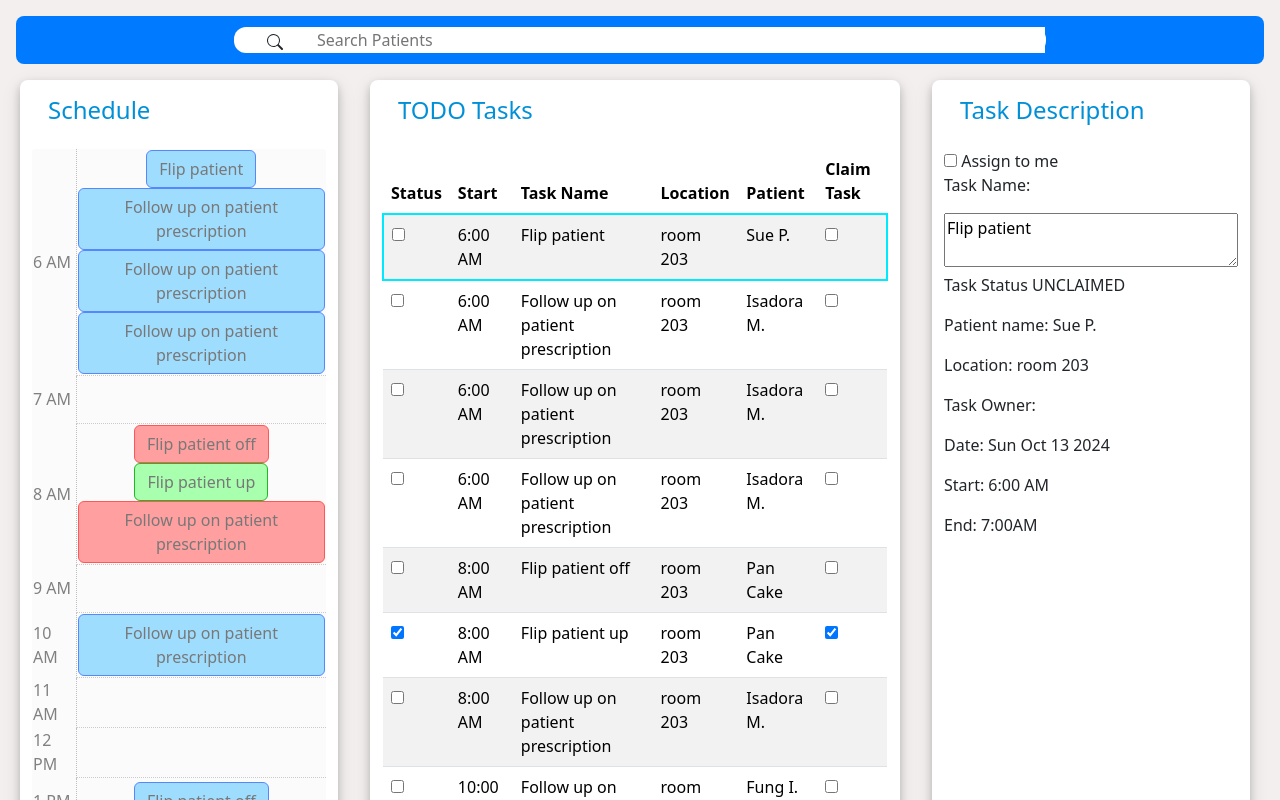
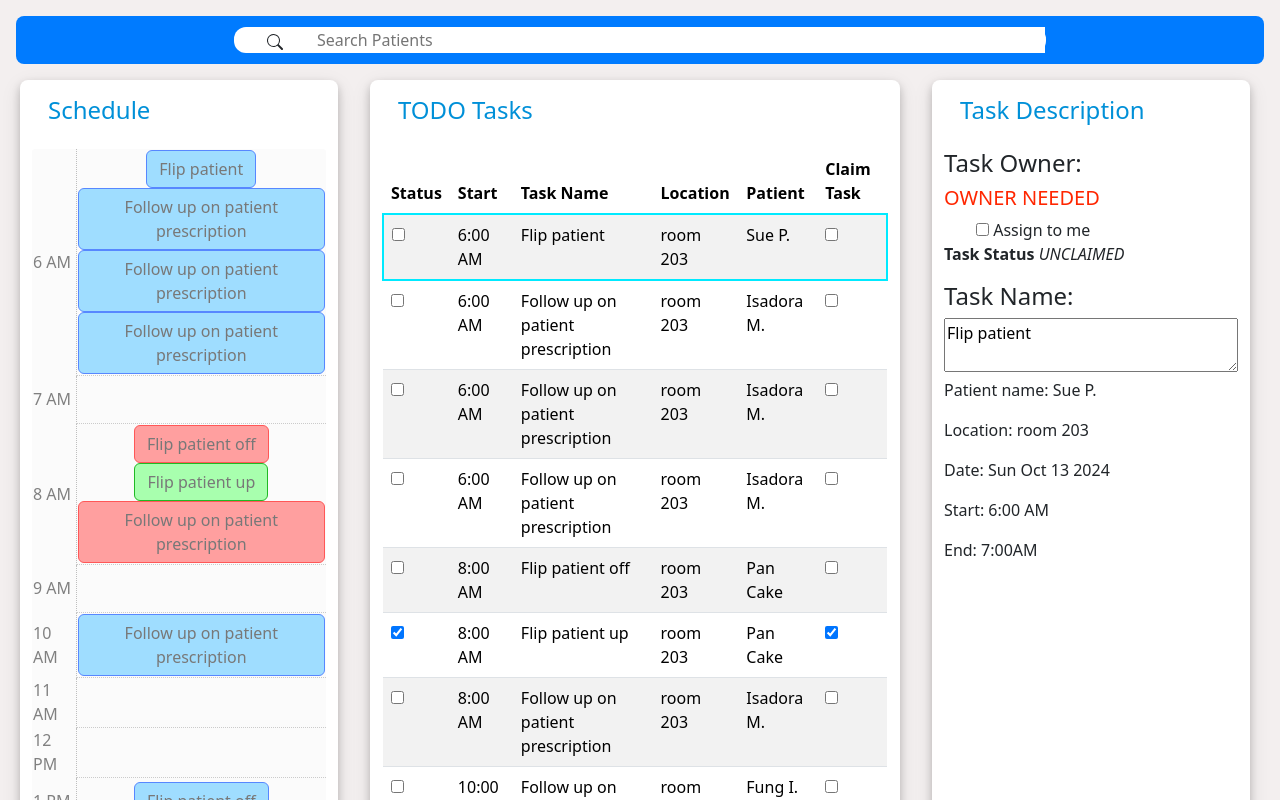
Before and after one commit to zmb6893/Med-o-matic, a Vue app in the folder frontend/: page / in a window 1280 px wide. Shown: the top 800 px of the page. Built offline with nearby package versions, Linux system fonts and the light colour scheme.

Commit message:
Worked on some restyling

```diff
--- a/frontend/src/components/TaskDesc.vue
+++ b/frontend/src/components/TaskDesc.vue
@@ -19,20 +19,28 @@ const updateSelectedTaskOwner = (isChecked: boolean, username: string) => {
     <!-- TODO let a practitioner edit the description -->
 
     <span>
+        <div class="horizontal">
+            <span ><h4>Task Owner:</h4> <h5 :class="{'claimed-task': task.owner, 'unclaimed-task': !task.owner}"> {{ task.owner ? task.owner : 'OWNER NEEDED'}} </h5></span>
+        </div>
+
+
+        <span style="display:inline-block; width: 2rem;"></span>
         <input
             type="checkbox"
             @change="updateSelectedTaskOwner($event.target?.checked, userStore.user.name)"
             :checked="task.owner === userStore.user.name"
         > Assign to me
+
+        <p><b>Task Status</b> <i>{{ task.status }} </i></p>
     </span>
 
-    <p>Task Name:</p>
-    <textarea>{{ task.name }}</textarea>
 
-    <p>Task Status {{ task.status }}</p>
+
+    <h4>Task Name:</h4><textarea>{{ task.name }}</textarea>
+
+
     <p>Patient name: {{ task.patient }}</p>
     <p>Location: {{ task.location }}</p>
-    <p>Task Owner: {{ task.owner }}</p>
     <p>Date: {{ task.date.toDateString() }}</p>
     <p>Start: {{ task.startTime.hour + ':' + task.startTime.minute.toString().padStart(2, '0') + ' ' + task.startTime.type }}</p>
     <p>End: {{ task.endTime.hour + ':' + task.endTime.minute.toString().padStart(2, '0') + task.endTime.type }}</p>
@@ -44,4 +52,16 @@ textarea {
     width: 100%;
 }
 
+.horizontal {
+    display: block ruby;
+}
+
+.claimed-task {
+    color: rgb(0, 123, 255);
+}
+
+.unclaimed-task {
+    color: rgb(255, 38, 0);
+}
+
 </style>
```
